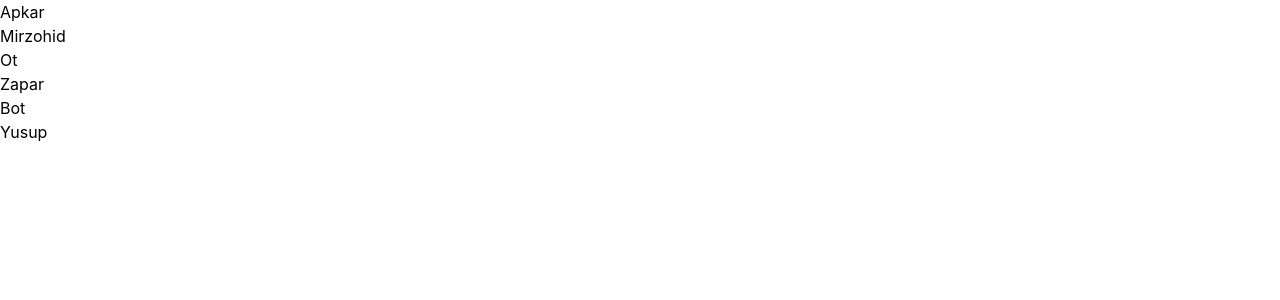
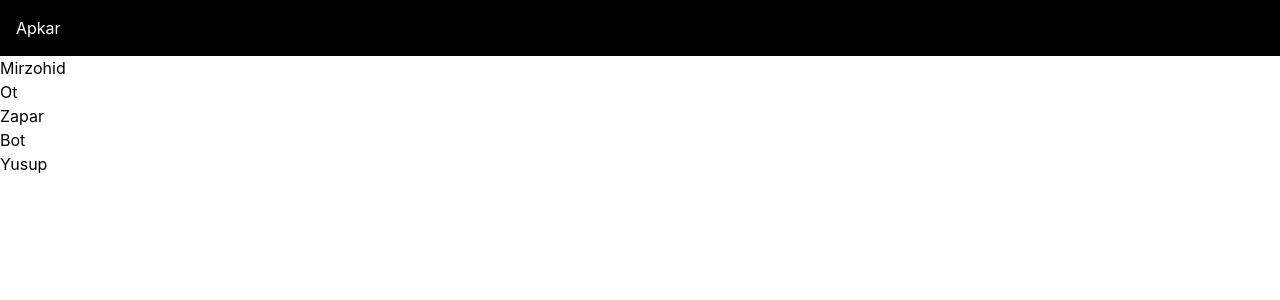
Before and after one commit to SunnatbekYusupovTech/komanda2957, a React (Vite) app: page / in a window 1280 px wide. Shown: the top 300 px of the page. Built offline with nearby package versions, Linux system fonts and the light colour scheme.

Commit message:
apkar component tugatildi va xatolar tuzatildi

```diff
--- a/src/components/Apkar.jsx
+++ b/src/components/Apkar.jsx
@@ -2,7 +2,7 @@ import React from 'react'
 
 const Apkar = () => {
   return (
-    <div>Apkar</div>
+    <div className="bg-black text-white p-4">Apkar</div>
   )
 }
 
```
